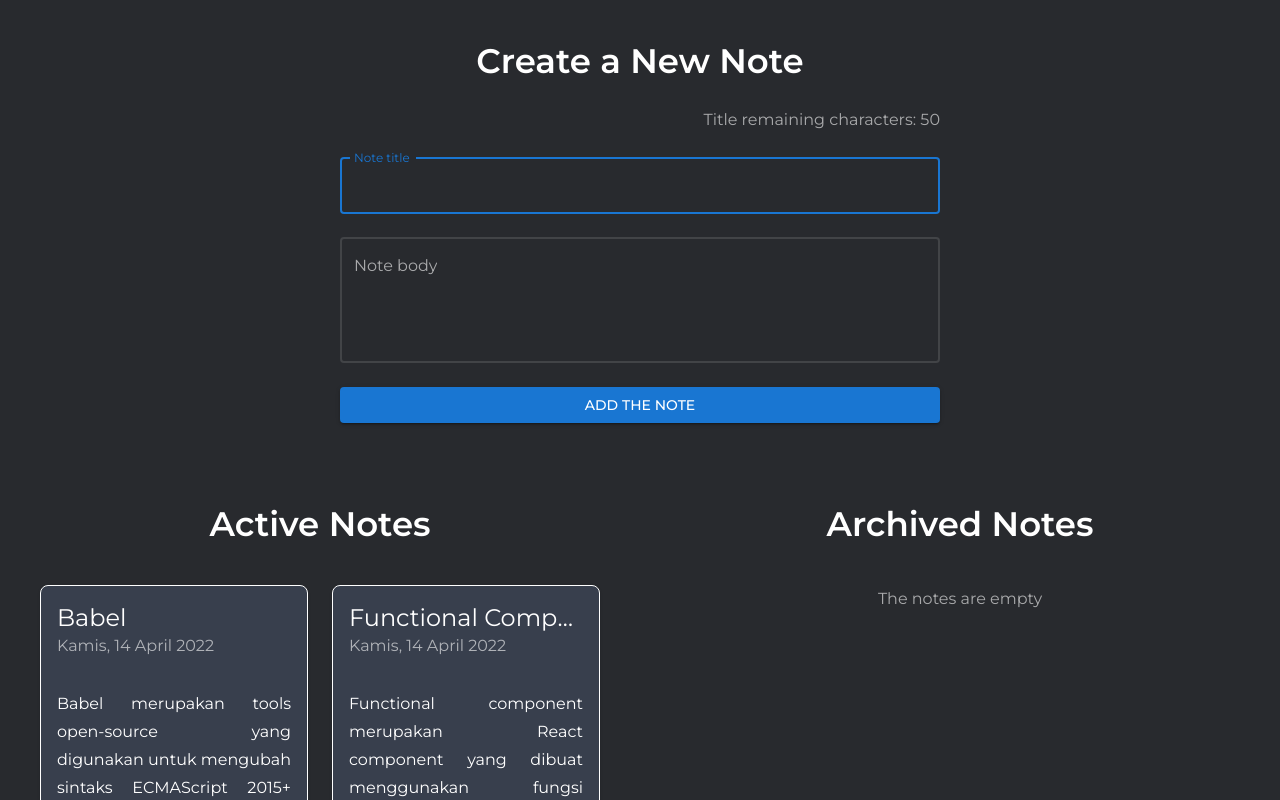
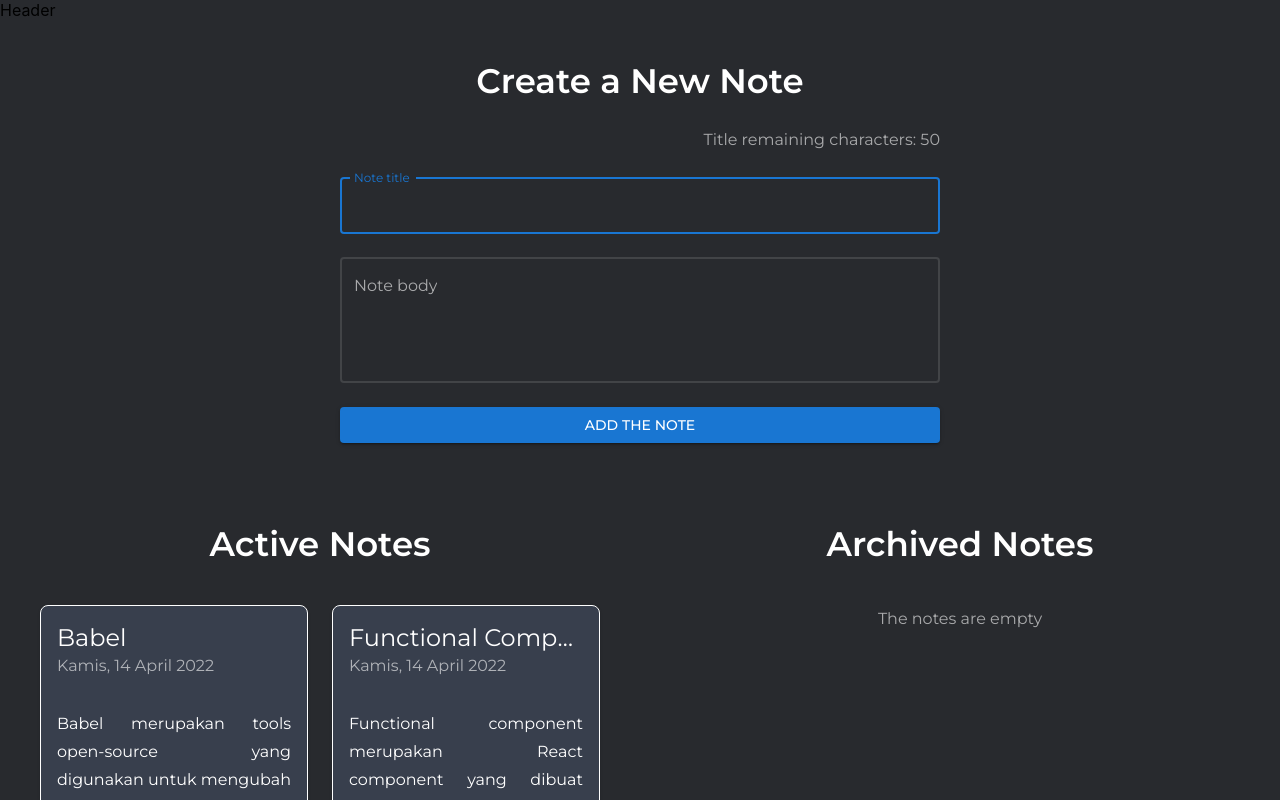
Before and after one commit to jaballogian/dicoding-submissions, a React (Create React App) app in the folder react/1-learn-react/: page / in a window 1280 px wide. Shown: the top 800 px of the page. Built offline with nearby package versions, Linux system fonts and the light colour scheme.

Commit message:
add Header component

```diff
--- a/react/1-learn-react/src/App.jsx
+++ b/react/1-learn-react/src/App.jsx
@@ -2,6 +2,7 @@ import { Component } from 'react'
 
 // COMPONENTS
 import CreateNoteItem from 'components/CreateNoteItem'
+import Header from 'components/Header'
 import NoteList from 'components/NoteList'
 
 // MUIS
@@ -55,6 +56,9 @@ class App extends Component {
           backgroundColor: theme.palette.background.default,
         })}
       >
+        {/* HEADER */}
+        <Header/>
+
         {/* CREATE A NOTE ITEM */}
         <CreateNoteItem onSubmitButtonClick={this.onAddNewNoteHandler}/>
 
--- /dev/null
+++ b/react/1-learn-react/src/components/Header.jsx
@@ -0,0 +1,11 @@
+import { Component } from 'react'
+
+class Header extends Component {
+  render () {
+    return (
+      <div>Header</div>
+    )
+  }
+}
+
+export default Header
```
